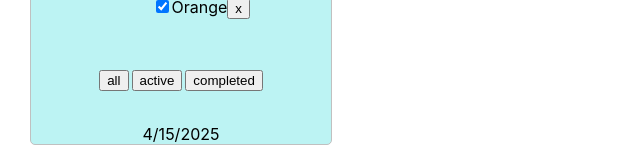
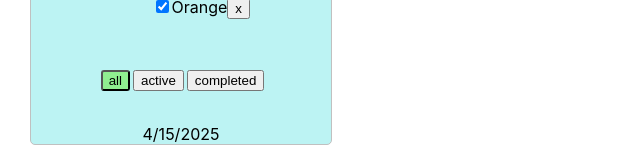
Before and after one commit to AliakseiKrasko/meal_planer, a React (Vite) app: page / in a window 1280 px wide. Shown: the part 287-447 px from the top of the page, without its empty margins (0-640 px from the left). Built offline with nearby package versions, Linux system fonts and the light colour scheme.

Commit message:
added styles activeFilter

```diff
--- a/src/App.tsx
+++ b/src/App.tsx
@@ -64,6 +64,7 @@ export const App = () => {
                          changeFilter={changeFilter}
                          toggleMenu={toggleMenu}
                          createMenu={createMenu}
+                         filter={filter}
             />
 
         </div>
--- a/src/PlannerItem.module.css
+++ b/src/PlannerItem.module.css
@@ -24,3 +24,8 @@
     font-size: 0.8em;
     margin-bottom: 5px;
 }
+.activeFilter {
+    background-color: lightgreen;
+    margin-left: 3px;
+    border-radius: 3px;
+}
--- a/src/PlannerItem.tsx
+++ b/src/PlannerItem.tsx
@@ -2,8 +2,6 @@ import {FilterValue, Menu} from './App.tsx';
 import s from './PlannerItem.module.css'
 import {Buttons} from './Buttons.tsx';
 import {ChangeEvent, useState} from 'react';
-
-
 
 
 type Props = {
@@ -14,9 +12,10 @@ type Props = {
     changeFilter: (filter: FilterValue) => void
     toggleMenu: (taskId: string) => void
     createMenu: (title: string) => void
+    filter: FilterValue
 }
 
-export const PlannerItem = ({title, menu, date, deleteTask, toggleMenu, changeFilter, createMenu}: Props) => {
+export const PlannerItem = ({ filter, title, menu, date, deleteTask, toggleMenu, changeFilter, createMenu}: Props) => {
 
     const [menuTitle, setMenuTitle] = useState('')
     const [error, setError] = useState("")
@@ -34,15 +33,14 @@ export const PlannerItem = ({title, menu, date, deleteTask, toggleMenu, changeFi
         setMenuTitle('')
     }
     const changeMenuTitleHandler = (event: ChangeEvent<HTMLInputElement>) => {
-            setMenuTitle(event.currentTarget.value)
+        setMenuTitle(event.currentTarget.value)
+        setError('')
     }
     const createMenuOnEnterHandler = (event: React.KeyboardEvent<HTMLInputElement>) => {
         if (event.key === 'Enter') {
             createMenuHandler()
         }
     }
-
-
 
 
     return (
@@ -73,9 +71,9 @@ export const PlannerItem = ({title, menu, date, deleteTask, toggleMenu, changeFi
                 </ul>
             )}
             <div className="filterButton">
-                <Buttons title='all' onClick={() => changeFilter('all')}/>
-                <Buttons title='active' onClick={() => changeFilter('active')} className={s.filterButton}/>
-                <Buttons title='completed' onClick={() => changeFilter('completed')} className={s.filterButton}/>
+                <Buttons className={filter === 'all' ? s.activeFilter : ''} title='all' onClick={() => changeFilter('all')}/>
+                <Buttons className={filter === 'active' ? s.activeFilter : s.filterButton} title='active' onClick={() => changeFilter('active')} />
+                <Buttons className={filter === 'completed' ? s.activeFilter : s.filterButton} title='completed' onClick={() => changeFilter('completed')} />
             </div>
             <div>{date}</div>
         </div>
```
